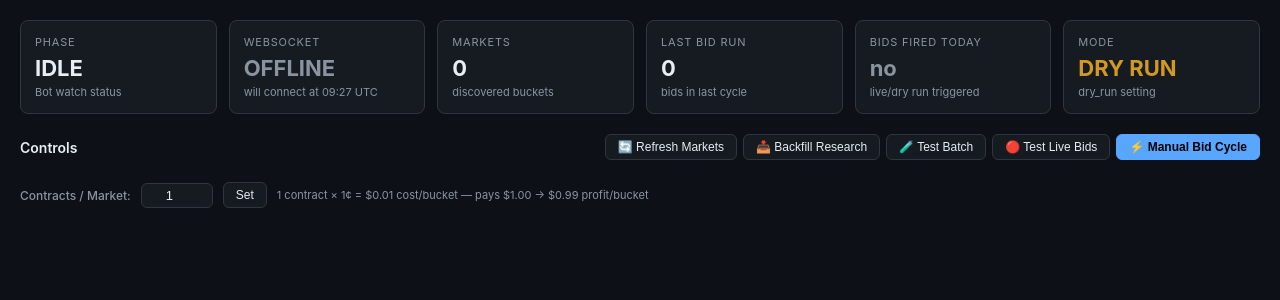
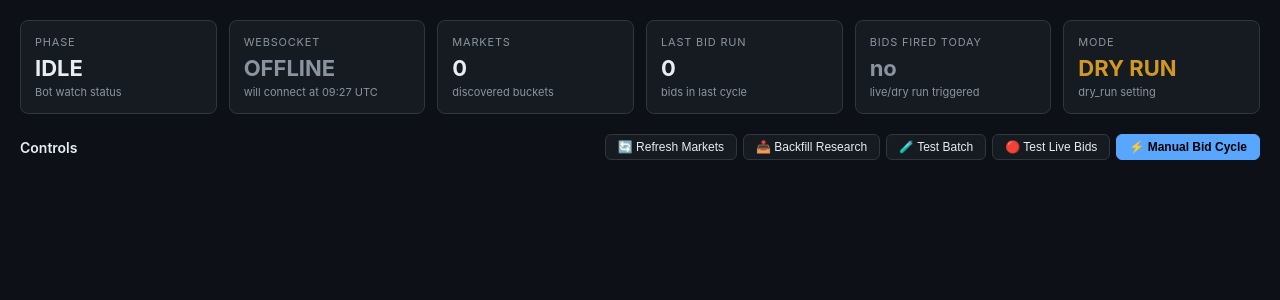
Before and after one commit to ksweatt10/weatherspeed, a Flask app: page / in a window 1280 px wide. Shown: the part 99-399 px from the top of the page. Run offline with Flask 3, Linux system fonts and the light colour scheme; data that the repository does not hold is empty; parts of the project's set-up code (start-up, migrations or seed data) failed here and were passed over.

Commit message:
Revert contracts control from overview, remove orphaned JS
Removed the inline Contracts/Market input from the Overview tab and
cleaned up the loadContractsSetting/saveContracts/updateContractsHint
functions that referenced it. contracts_per_market is already in the
Settings tab via the SMETA grid.

Co-Authored-By: Claude Sonnet 4.6 <noreply@anthropic.com>

```diff
--- a/templates/index.html
+++ b/templates/index.html
@@ -192,17 +192,6 @@ input:checked+.slider:before{transform:translateX(18px)}
       <button class="btn" onclick="triggerTestBatch()">🧪 Test Batch</button>
       <button class="btn" onclick="triggerTestLiveBids()">🔴 Test Live Bids</button>
       <button class="btn primary" onclick="triggerManualBid()">⚡ Manual Bid Cycle</button>
-    </div>
-    <div style="margin-top:14px;display:flex;align-items:center;gap:10px;flex-wrap:wrap">
-      <span style="color:var(--muted);font-size:12px;font-weight:500">Contracts / Market:</span>
-      <input type="number" id="contracts-input" min="1" max="500" value="1"
-             style="width:72px;background:var(--surface);border:1px solid var(--border);
-                    color:var(--text);border-radius:6px;padding:4px 8px;font-size:13px;
-                    text-align:center"
-             onkeydown="if(event.key==='Enter') saveContracts()"/>
-      <button class="btn" onclick="saveContracts()">Set</button>
-      <span id="contracts-hint"
-            style="font-size:11px;color:var(--muted)">YES@1¢ × N contracts per bucket</span>
     </div>
   </div>
 
@@ -856,36 +845,6 @@ async function triggerManualBid() {
   catch(e) { toast("Error: "+e.message,"err"); }
 }
 
-async function loadContractsSetting() {
-  try {
-    const s = await api("/api/settings");
-    const n = s.contracts_per_market || 1;
-    document.getElementById("contracts-input").value = n;
-    _updateContractsHint(n);
-  } catch {}
-}
-
-function _updateContractsHint(n) {
-  const cost    = (n * 0.01).toFixed(2);
-  const payout  = n.toFixed(0);
-  const profit  = (n * 0.99).toFixed(2);
-  document.getElementById("contracts-hint").textContent =
-    `${n} contract${n!==1?"s":""} × 1¢ = $${cost} cost/bucket — pays $${payout}.00 → $${profit} profit/bucket`;
-}
-
-async function saveContracts() {
-  const n = Math.max(1, parseInt(document.getElementById("contracts-input").value) || 1);
-  document.getElementById("contracts-input").value = n;
-  try {
-    await api("/api/settings", {
-      method: "POST",
-      headers: {"Content-Type": "application/json"},
-      body: JSON.stringify({contracts_per_market: n})
-    });
-    _updateContractsHint(n);
-    toast(`Contracts/market set to ${n}`, "ok");
-  } catch(e) { toast("Failed: "+e.message,"err"); }
-}
 
 async function triggerRefreshMarkets() {
   try {
@@ -1065,7 +1024,6 @@ setInterval(pollBalance, 60000);
 // ── Init ──────────────────────────────────────────────────────────────────────
 pollState();
 setInterval(pollState, 4000);
-loadContractsSetting();
 document.getElementById("date-pick").value =
   new Date(Date.now()-4*3600000).toISOString().slice(0,10);
 </script>
```
